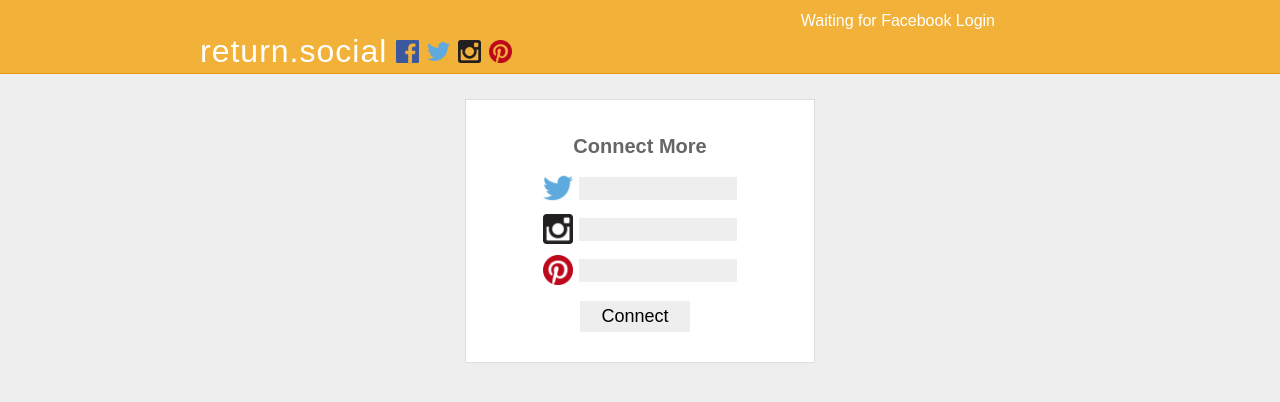
After one commit to dyc5828/404returnSocial, a PHP site: page /itp404/ in a window 1280 px wide. The commit adds this page. Shown: the top 402 px of the page. Run offline with PHP 8.4, Linux system fonts and the light colour scheme; some libraries are stand-ins or nearby versions.

Commit message:
sorta beta

```diff
--- a/css/main.css
+++ b/css/main.css
@@ -171,20 +171,22 @@ main img.icon-img {
 	height: 60px;
 }
 main .item-title {
-	font-size: 24px;
+	font-size: 30px;
 	padding-left: 70px;
 }
 main .item-date {
-	margin-top: 3px;
+	margin-top: 4px;
 	padding-left: 70px;
 }
 main .item-msg {
 	/*float: left;*/
-	font-size: 19px;
+	font-size: 22px;
+	line-height: 24px;
 }
 main .item-aux {
 	/*float: left;*/
-	margin-top: 10px
+	margin-top: 15px;
+	font-size: 17px;
 }
 main .item-img {
 	width: 350px;
--- /dev/null
+++ b/index.php
@@ -0,0 +1,93 @@
+<?php // main.php
+include_once 'php/config.php'; // must have
+?>
+<!DOCTYPE html>
+<html ng-app="social">
+<head>
+	<title>ITP404 Final</title>
+
+	<!-- JS SRC -->
+	<!-- ng framework -->
+	<script src="js/angular.min.js"></script>
+	<script src="js/angular-route.js"></script>
+	<!-- facebook sdk -->
+	<script src="http://connect.facebook.net/en_US/sdk.js"></script>
+	<!-- jquery and dependencies -->
+	<script src="<?=JQ?>"></script>
+	<script src="js/jquery.xml2json.js"></script>
+	<!-- required js -->
+	<script src="js/config.js"></script>
+	<script src="js/helper.js"></script>
+	<script src="js/facebook-lib.js"></script>
+	<!-- page js -->
+	<script src="js/main.js"></script>
+
+	<!-- FAVICON -->
+	<link rel="icon" type="image/png" href="asset/feedStack.png"/>
+
+    <!-- CSS LINK-->
+	<link rel="stylesheet" href="css/main.css"/>
+
+	<script>
+
+	jQuery(document).ready(function() {
+		// DOM ready
+	});
+
+    </script>
+
+</head>
+<body>
+<div id="fb-root"></div><!-- fb required -->
+
+<ngtest class="hidden" ng-controller="TestCtrl">
+	<form role="form" ng-submit="formSubmit()">
+		<input ng-model="testInput" type="text"/>
+		<input type="submit" value="submit"/>{{testInput}}
+	</form>
+	<div id="twitter-results"></div>
+</ngtest><!-- angular test -->
+
+<header ng-controller="HeaderCtrl">
+	<div class="container">
+		<!-- header -->
+
+		<div id="user">
+			<div id="userbtn">
+				<fb:login-button
+					scope="public_profile,email,read_stream"
+					autologoutlink="true"
+					onlogin="checkLoginState();">
+				</fb:login-button>
+			</div><!-- userbtn -->
+			<a ng-href="#/connect">
+				<div id="username">{{username}}</div>
+			</a>
+			<div class="clear"></div>
+		</div><!-- user -->
+
+		<div id="control">
+			<div id="app"><a ng-href="#/feed">return.social</a></div>
+			<img class="header-icon" src="asset/facebook.png"/>
+			<img class="header-icon" src="asset/twitter.png"/>
+			<img class="header-icon" src="asset/instagram.png"/>
+			<img class="header-icon" src="asset/pinterest.png"/>
+			<div class="clear"></div>
+		</div><!-- control -->
+
+
+		<div class="clear"></div>
+	</div><!-- container -->
+</header>
+
+<main ng-view>
+</main>
+
+<footer>
+	<div class="container">
+		<!-- footer -->
+	</div><!-- container -->
+</footer>
+
+</body>
+</html>
--- a/js/config.js
+++ b/js/config.js
@@ -16,10 +16,10 @@ if(config.SERVER == 'localhost') {
 	config.INSID = '34c1dbb66e944743bdb531609e6653e8'; //instagram client id
 } else {
 	// server config
-	config.DIR = 'http://itp404.dchenportal.com/'; //base dir
+	config.DIR = 'http://itp.dchenportal.com/returnSocial/'; //base dir
 	config.FBID = '544842565653415'; //fb app id
 	config.FBVER = 'v2.2'; //fb sdk ver
-	config.INSID = ''; //instagram client id
+	config.INSID = 'a7adc452b3db45d8bbfabc388070b578'; //instagram client id
 }
 
 
--- a/js/helper.js
+++ b/js/helper.js
@@ -25,6 +25,9 @@ helper.updateSC = function(ctrl,key,val) {
 }
 helper.ngSvc = function(name) {
 	return angular.element(document.body).injector().get(name);
+}
+helper.ngRtSC = function() {
+	return angular.element(document).scope()
 }
 
 // ajax
--- a/js/main.js
+++ b/js/main.js
@@ -9,6 +9,18 @@ var app = angular.module('social', ['ngRoute']);
  */
 app.config(function($routeProvider) {
 	//
+	$routeProvider
+    .when('/connect', { //mysite.com/#/gradebook
+      templateUrl: 'js/templates/connect.html',
+      controller: 'LoginCtrl'
+    })
+    .when('/feed', {
+      templateUrl: 'js/templates/feed.html',
+      controller: 'FeedCtrl'
+    })
+    .otherwise({
+      redirectTo: 'connect'
+    })
 });
 
 /*
@@ -25,6 +37,7 @@ app.run(function($window,$document,$rootScope) {
 	$rootScope.userReady = {
 		test: 'test',
 	};
+	$rootScope.fbLog = true;
 
 	$document.ready(function() {
 		// console.log('DOM READY');
@@ -84,14 +97,14 @@ app.controller('HeaderCtrl', function($document, $scope) {
 
 app.controller('LoginCtrl', function($window, $document, $rootScope, $scope, user) {
 	//
-	$scope.fbLog = true;
+	$scope.fbLog = $rootScope.fbLog;
 
 	$scope.connect = function() {
 		console.log('connect()');
 		// console.log(user.getAll());
 
 		$scope.userids.id = user.getID();
-		console.log($scope.userids);
+		// console.log($scope.userids);
 
 		// ajax request - save userids
 		user.addConnect($scope.userids).then(function(response) {
@@ -99,64 +112,73 @@ app.controller('LoginCtrl', function($window, $document, $rootScope, $scope, use
 			// console.log(result);
 		});
 
-		// push changes to rootScope
-		$rootScope.$broadcast('userReady', $scope.userids);
-		// console.log($rootScope.userReady);
-		// console.log($scope.userReady);
-		// console.log($rootScope.userids);
-		console.log($scope.userids);
+		var userid = {
+			twitter: $scope.userids.twitterid,
+			instagram: $scope.userids.instagramid,
+			pinterest: $scope.userids.pinterestid
+		}
+
+		user.setRest(userid);
+		// var check = user.getAll().twitter;
+		// console.log(check);
+
+		// broadcast rootscope
+		// $rootScope.$broadcast('userReady', $scope.userids);
+		$rootScope.$broadcast('userReady');
 
 		// route to feed
-		$window.location.href = '#/lol';
+		$window.location.href = '#/feed';
+		console.log('after $window loc href');
 	}
 });
 
 app.controller('FeedCtrl', function($rootScope, $scope, build, user, facebook, twitter, pinterest, instagram) {
 	//
-	$scope.feeds = [];
-	$scope.posts = [];
-	$scope.items = [];
+	$scope.feeds = build.getFeed();
+	$scope.posts = $rootScope.posts;
+	$scope.items = []
+
+	$scope.user = user.getAll();
 
 	// listen for rootScope broadcast
-	$scope.$on('userReady', function(response) {
+	$rootScope.$on('userReady', function(response) {
 		console.log('userReady changed');
-		console.log(response);
-		// console.log($rootScope.userReady);
-		// console.log($scope.userReady);
-		// console.log($rootScope.userids);
-		console.log($scope.userids);
+	// 	console.log(response);
+	// 	// console.log($scope.user);
 
 		var user = {
-			twitter: $scope.userReady.twitterid,
-			instagram: $scope.userReady.instagramid,
-			pinterest: $scope.userReady.pinterestid,
+			twitter: $scope.user.twitter,
+			instagram: $scope.user.instagram,
+			pinterest: $scope.user.pinterest,
 		}
+	// 	// console.log(user)
 
-		// rebuild posts
-		// build.getFeeds(user);
-	},true);
+	// 	// rebuild posts
+		build.getFeeds(user);
+	});
 
-	$scope.$watch('posts', function() {
-		// console.log('posts changed');
-		$scope.items = build.setItems($scope.posts,$scope.feeds);
-	},true);
+	// $scope.$watch('posts', function() {
+	// 	console.log('posts changed');
+	// 	$scope.items = build.setItems($scope.posts,$scope.feeds);
+	// },true);
 
 	$scope.$watch('feeds', function() {
-		// console.log('feeds changed');
+		console.log('feeds changed');
+		// console.log($scope.feeds);
 		$scope.items = build.setItems($scope.posts,$scope.feeds);
 	},true);
 
 	$scope.$watch('items', function() {
-		// console.log('items updated');
+		console.log('items updated');
 		// console.log($scope.items);
 	})
 
-	$scope.feeds = build.getFeed();
+	// $scope.feeds = build.getFeed();
 
 	$scope.test= function() {
 		// console.log('test');
-		console.log($scope.posts);
-		console.log($scope.feeds);
+		// console.log($scope.posts);
+		// console.log($scope.feeds);
 	}
 });
 
@@ -172,13 +194,13 @@ app.factory('user', function($http,$rootScope) {
 	// console.log('user factory');
 	var prv = {
 		ID: null,
-		// twitter: null,
-		// instagram: null,
-		// pinterest: null,
+		twitter: null,
+		instagram: null,
+		pinterest: null,
 	}
 
 	function addConnect(user) {
-		console.log('addConnect');
+		// console.log('addConnect');
 
 		var config =  {
 			method: 'GET',
@@ -200,23 +222,31 @@ app.factory('user', function($http,$rootScope) {
 		prv.ID = id;
 	}
 
+	function setRest(ids) {
+		// console.log('setRest');
+		prv.twitter = ids.twitter;
+		prv.instagram = ids.instagram;
+		prv.pinterest = ids.pinterest;
+	}
+
 	// getter
 	function getID() {
-		console.log('getID');
+		// console.log('getID');
 		return prv.ID;
 	}
 
-	// function getAll() {
-	// 	console.log('getAll');
-	// 	return prv;
-	// }
+	function getAll() {
+		// console.log('getAll');
+		return prv;
+	}
 
 	// factory return
 	return {
 		addConnect: addConnect,
 		setID: setID,
+		setRest: setRest,
 		getID: getID,
-		// getAll: getAll,
+		getAll: getAll,
 	}
 });
 
@@ -273,6 +303,7 @@ app.factory('facebook', function($window) {
 			if (item.place != null) {
 				clean.place = item.place.name;
 				clean.address = item.place.location.city + ', ' + item.place.location.state;
+				clean.aux = 'At ' + item.place.name + ' in ' + clean.address;
 			}
 
 			// set type
@@ -307,6 +338,7 @@ app.factory('facebook', function($window) {
 	}
 
 	function getPosts(callback) {
+		console.log('getPosts');
 		var feed = '/me/posts?limit=100&access_token=' + prv.Token;
 		// console.log(feed);
 
@@ -347,10 +379,15 @@ app.factory('twitter', function($http) {
 			item.entities.hashtags.forEach(function(tag) {
 				clean.tags.push(tag.text);
 			});
+			var conc = 'Tags: ';
+			clean.tags.forEach(function(tag) {
+				conc += '#'+tag+' ';
+			})
+			clean.aux = conc;
 			// console.log(item.entities.hashtags);
 
 			// set type
-			clean.type = 'tweet';
+			clean.type = 'twitter';
 
 			// console.log(clean);
 			cleaned.push(clean);
@@ -421,6 +458,11 @@ app.factory('instagram', function($http) {
 			item.tags.forEach(function(tag) {
 				clean.tags.push(tag);
 			});
+			var conc = 'Tags: ';
+			clean.tags.forEach(function(tag) {
+				conc += '#'+tag+' ';
+			})
+			clean.aux = conc;
 
 			// console.log(clean);
 			cleaned.push(clean);
@@ -431,6 +473,7 @@ app.factory('instagram', function($http) {
 
 	function resolveDate(media) {
 		// console.log('resolveDate()');
+		// console.log(media);
 		media.forEach(function(item) {
 			var rawTime = item.caption.created_time;
 			// console.log(rawTime);
@@ -469,6 +512,8 @@ app.factory('pinterest', function($http,$window) {
 	//
 	function cleanPins(pins) {
 		// console.log('cleanPins');
+		console.log(pins);
+
 		var cleaned = [];
 		pins.forEach(function(item) {
 			var clean = {};
@@ -485,9 +530,12 @@ app.factory('pinterest', function($http,$window) {
 			// pass image
 			clean.image = item.src;
 
+			// set message
+			clean.message = item.desc;
+
 			// pass board
 			clean.board = item.board.name;
-
+			clean.aux = 'Pinned On: '+clean.board;
 
 			// console.log(clean);
 			cleaned.push(clean);
@@ -570,9 +618,12 @@ app.factory('build', function($q, facebook, twitter, instagram, pinterest, user)
 	}
 
 	function getFeeds(user) {
-		console.log(user);
+		console.log('getFeeds');
 		// wipe array
-		data.feed.length = 0;
+		while(data.feed > 0) {
+			data.feed.pop();
+		}
+		// data.feed = [];
 
 		var twitterid = user.twitter;
 		var instagramid = user.instagram;
@@ -583,7 +634,7 @@ app.factory('build', function($q, facebook, twitter, instagram, pinterest, user)
 		var instagramPromise;
 
 		if(twitterid != null && twitterid != '') {
-			console.log('get twitter');
+			// console.log('get twitter');
 
 			twitterPromise = twitter.get(twitterid).then(function(response) {
 				var result = response.data;
@@ -605,7 +656,7 @@ app.factory('build', function($q, facebook, twitter, instagram, pinterest, user)
 		}
 
 		if(instagramid != null && instagramid != '') {
-			console.log('get instagram');
+			// console.log('get instagram');
 
 			instagramPromise = instagram.get(instagramid).then(function(response) {
 				var result = response.data;
@@ -626,7 +677,7 @@ app.factory('build', function($q, facebook, twitter, instagram, pinterest, user)
 		}
 
 		if(pinterestid != null && pinterestid != '') {
-			console.log('get pinterest');
+			// console.log('get pinterest');
 
 			pinterestPromise = pinterest.get(pinterestid).then(function(response) {
 				var result = response.data;
--- a/js/templates/annoucements.html
+++ /dev/null
@@ -1,3 +0,0 @@
-<h2>Annoucements</h2>
-<p>stuff here</p>
-<p>more stuff</p>
--- /dev/null
+++ b/js/templates/connect.html
@@ -0,0 +1,76 @@
+<login>
+	<div class="container" ng-controller="LoginCtrl">
+		<!-- login -->
+
+		<div id="social-connect">
+			<div ng-class="{hidden: !fbLog}" class="hidden">
+				<div class="login-title">
+					Login with Facbook
+				</div>
+				<div class="login-fb">
+					<fb:login-button
+						scope="public_profile,email,read_stream"
+						onlogin="checkLoginState();"
+						data-size="large"
+						ndata-max-rows="1"
+						ndata-show-faces="true">
+					</fb:login-button>
+				</div>
+			</div><!-- facebookEnable -->
+
+			<div class="login-title">
+				Connect More
+			</div>
+
+			<form role="form" ng-submit="connect()">
+				<div class="social-input">
+					<label for="twitterid">
+						<img class="login-icon" src="asset/twitter.png"/>
+						<!-- {{userids.twitterid}} -->
+					</label>
+					<input
+						id="twitterid"
+						ng-model="userids.twitterid"
+						name= "twitter"
+						type="text"
+					/>
+				</div><!-- social-input -->
+				<div class="social-input">
+					<label for="instagramid">
+						<img class="login-icon" src="asset/instagram.png"/>
+						<!-- {{userids.instagramid}} -->
+					</label>
+					<input
+						id="instagramid"
+						ng-model="userids.instagramid"
+						name= "instagram"
+						type="text"
+					/>
+				</div><!-- social-input -->
+				<div class="social-input">
+					<label for="pinterestid">
+						<img class="login-icon" src="asset/pinterest.png"/>
+						<!-- {{userids.pinterestid}} -->
+					</label>
+					<input
+						id="pinterestid"
+						ng-model="userids.pinterestid"
+						name= "pinterest"
+						type="text"
+					/>
+				</div><!-- social-input -->
+
+				<!-- <div ng-if="!twitterid">twitter test</div> -->
+
+				<div class="clear"></div>
+				<input type="submit" value="Connect"/>
+
+				<div class="clear"></div>
+			</form>
+
+			<div class="clear"></div>
+		</div><!-- social-id -->
+
+		<div class="clear"></div>
+	</div><!-- container -->
+</login>
--- a/main.php
+++ b/main.php
@@ -70,7 +70,7 @@ include_once 'php/config.php'; // must have
 		</div><!-- user -->
 
 		<div id="control">
-			<div id="app">return.social</div>
+			<div id="app"><a ng-href="#/feed">return.social</a></div>
 			<img class="header-icon" src="asset/facebook.png"/>
 			<img class="header-icon" src="asset/twitter.png"/>
 			<img class="header-icon" src="asset/instagram.png"/>
@@ -171,7 +171,7 @@ include_once 'php/config.php'; // must have
 				<div class="item-top">
 
 					<div class="item-icon">
-						<img ng-click="test()" class="icon-img" src="asset/facebook.png"/>
+						<img ng-click="test()" class="icon-img" ng-src="asset/{{item.type}}.png"/>
 					</div><!-- item-icon -->
 					<div class="item-title">{{item.title}}</div>
 					<div class="item-date">{{item.date}}</div>
@@ -182,7 +182,7 @@ include_once 'php/config.php'; // must have
 				<div class="item-msg">
 					{{item.message}}
 				</div>
-				<div class="item-aux">Aux info</div>
+				<div class="item-aux">{{item.aux}}</div>
 
 				<div class="clear"></div>
 			</div><!-- item-text -->
--- a/php/config.php
+++ b/php/config.php
@@ -22,16 +22,16 @@ if(SERVER == 'localhost') {
 	$INSTAGRAM['client_id'] = '34c1dbb66e944743bdb531609e6653e8'; //instagram client id
 } else {
 	// echo 'server config';
-	define('DIR', 'http://itp404.dchenportal.com/'); //base dir
+	define('DIR', 'http://itp.dchenportal.com/returnSocial/'); //base dir
 	define('JQ', 'http://ajax.googleapis.com/ajax/libs/jquery/2.1.1/jquery.min.js'); //jquery google min
 	$FB = [];
 	$FB['app_id'] = '544842565653415'; //fb app id
 	$FB['app_secret'] = 'ed649a8655171df1e0e8f1c5f605d1ce'; //fb app secret
 	$TWITTER = [];
-	$TWITTER['app_key'] = ''; //twitter app key
-	$TWITTER['app_secret'] = ''; //twitter app secret
+	$TWITTER['app_key'] = 'AmKsHckwn2HUDrrRXuQDcC242'; //twitter app key
+	$TWITTER['app_secret'] = 'uVk8aMzNny8P0FopMC72i6PlieZUGQB4dwpOc9kemXMl0fh9Rm'; //twitter app secret
 	$INSTAGRAM = [];
-	$INSTAGRAM['client_id'] = ''; //instagram client id
+	$INSTAGRAM['client_id'] = 'a7adc452b3db45d8bbfabc388070b578'; //instagram client id
 }
 
 /*
```
Also changed, not shown: js/facebook-lib.js (+17 -6 lines), js/templates/feed.html (added, +34 -0 lines), js/templates/gradebook.html (deleted, +0 -43 lines), js/templates/student-table.html (deleted, +0 -15 lines), css/dep/bootstrap-theme.min.css (renamed from css/bootstrap-theme.min.css), css/dep/bootstrap.min.css (renamed from css/bootstrap.min.css), css/dep/toastr.min.css (renamed from css/toastr.min.css), js/dep/facebook-sdk-async.js (renamed from js/facebook-sdk-async.js), js/dep/facebook-sdk.js (renamed from js/facebook-sdk.js), js/dep/jquery-1.11.1.js (renamed from js/jquery-1.11.1.js), js/dep/toastr.min.js (renamed from js/toastr.min.js).
